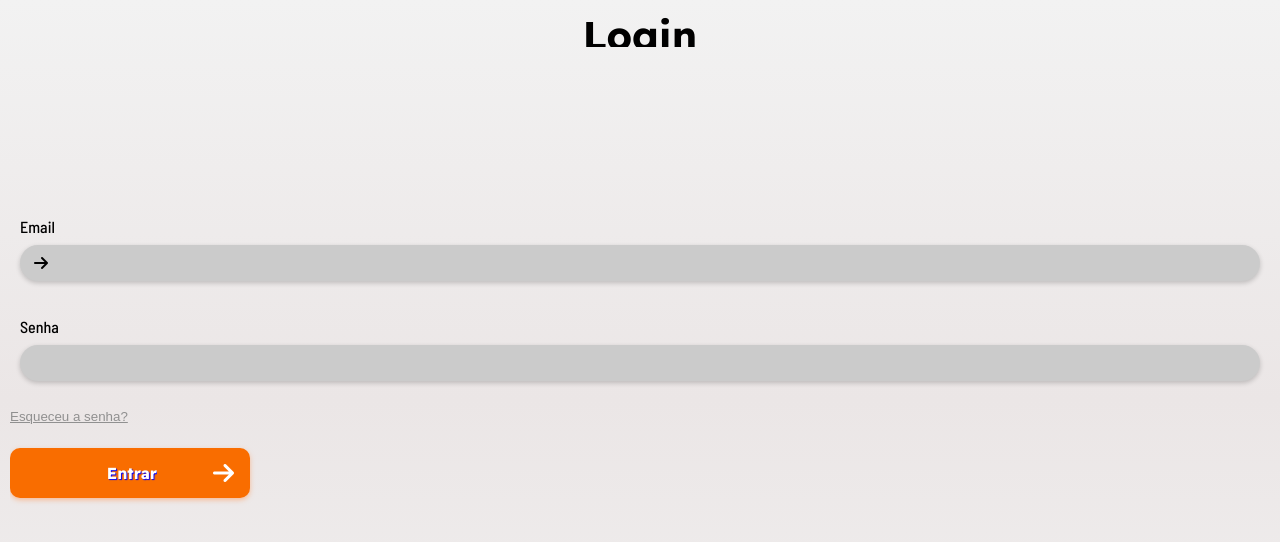
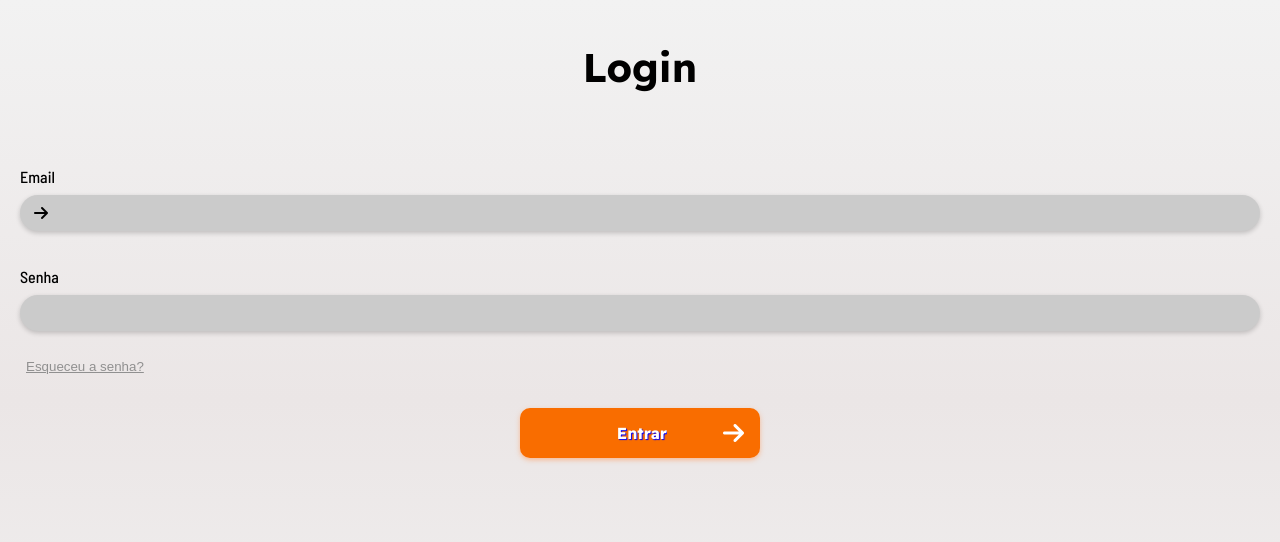
Before and after one commit to codeMaestroLucas/ProjetoIntegrador, a React (Create React App) app: page /login in a window 1280 px wide. Shown: the top 542 px of the page. Built offline with nearby package versions, Linux system fonts and the light colour scheme.

Commit message:
Login page

```diff
--- a/src/client/js/formularios/Login.js
+++ b/src/client/js/formularios/Login.js
@@ -38,10 +38,13 @@ const Login = () => {
                     Esqueceu a senha?
                 </button>
 
+                <div className='btnDiv'>
                 <button className='entrar' type="submit">
                     <p className='readex-pro-bold'>Entrar</p>
                     <i className="fas fa-arrow-right"></i>
                 </button>
+
+                </div>
             </form>
         </>
     );
--- a/src/client/styles/login.css
+++ b/src/client/styles/login.css
@@ -10,7 +10,9 @@ body {
 }
 
 .title {
-    margin-bottom: 10rem;
+    margin: 2rem 0 4rem;
+    padding-bottom: 10px;
+    height: max-content;
 }
 
 .entrar {
@@ -36,15 +38,21 @@ body {
     color: #909090;
     margin-bottom: 1.5rem;
     text-decoration: underline;
+    padding-left: 1rem;
 }
 
-.entrar  p {
+.btnDiv {
+    display: flex;
+    justify-content: center;
+}
+
+.btnDiv .entrar  p {
     color: white;
     font-size: 1rem;
     text-shadow: 1px 1px 1px blue;
 }
 
-.entrar  i {
+.btnDiv .entrar  i {
     color: white;
     font-size: 1.5rem;
     padding-right: 1rem;
```
